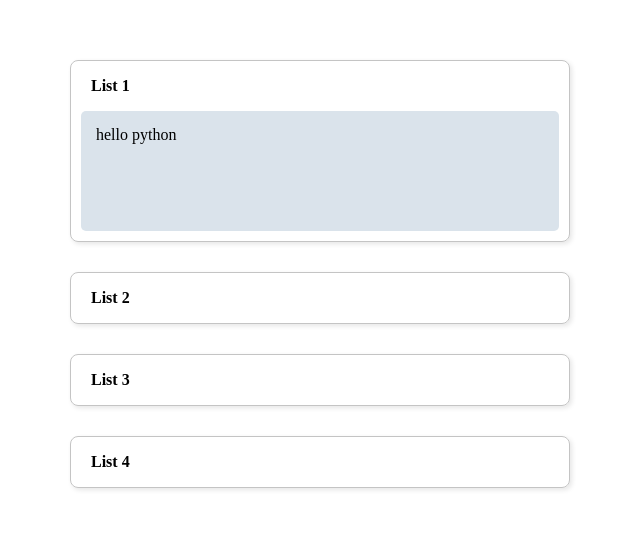
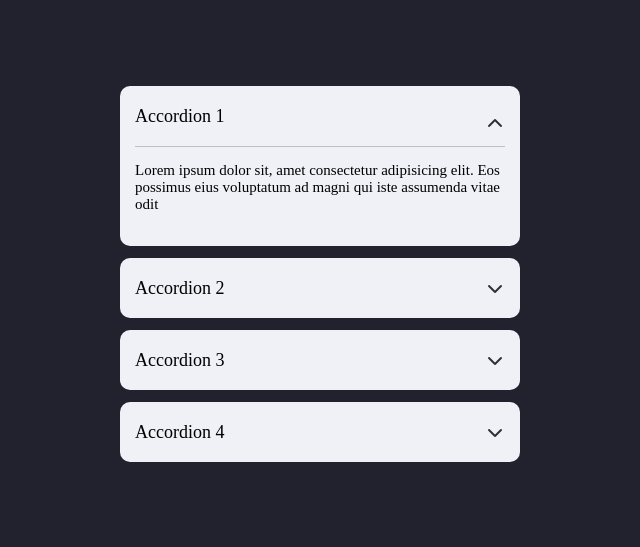
Before and after one commit to chmsk3321/-only_css-, a plain HTML site: page Accordion/index.html in a window 1280 px wide. Shown: the part 126-673 px from the top of the page, without its empty margins (320-960 px from the left). Drawn offline with Linux system fonts and the light colour scheme.

Commit message:
Edit Accordion

```diff
--- a/Accordion/index.html
+++ b/Accordion/index.html
@@ -1,50 +1,38 @@
 <!DOCTYPE html>
-<html lang="ko">
+<html lang="en">
 <head>
     <meta charset="UTF-8">
     <meta name="viewport" content="width=device-width, initial-scale=1.0">
-    <title>Only CSS / Accordion Menu</title>
+    <title>Only CSS / Accordion</title>
     <link rel="stylesheet" href="style.css">
+    <link rel="stylesheet" href="https://cdnjs.cloudflare.com/ajax/libs/font-awesome/7.0.1/css/all.min.css" integrity="sha512-2SwdPD6INVrV/lHTZbO2nodKhrnDdJK9/kg2XD1r9uGqPo1cUbujc+IYdlYdEErWNu69gVcYgdxlmVmzTWnetw==" crossorigin="anonymous" referrerpolicy="no-referrer" />
 </head>
 <body>
-    <ul>
-        <input type="radio" name="accordion" id="one" hidden checked>
-        <input type="radio" name="accordion" id="two" hidden>
-        <input type="radio" name="accordion" id="three" hidden>
-        <input type="radio" name="accordion" id="four" hidden>
+    <div class="accordion">
 
-        <label for="one" class="li" id="one">
-            <p>list 1</p>
-            <div class="one">
-                <p>
-                    hello python
-                </p>
-            </div>
-        </label>
-        <label for="two" class="li" id="two">
-            <p>list 2</p>
-            <div class="two">
-                <p>
-                    hello python
-                </p>
-            </div>
-        </label>
-        <label for="three" class="li" id="three">
-            <p>list 3</p>
-            <div class="three">
-                <p>
-                    hello python
-                </p>
-            </div>
-        </label>
-        <label for="four" class="li" id="four">
-            <p>list 4</p>
-            <div class="four">
-                <p>
-                    hello python
-                </p>
-            </div>
-        </label>
-    </ul>
+        <input type="radio" name="acc" id="one" hidden checked>
+        <input type="radio" name="acc" id="two" hidden>
+        <input type="radio" name="acc" id="three" hidden>
+        <input type="radio" name="acc" id="four" hidden>
+
+        <ul class="menu">
+            <label for="one" class="one">
+                <p class="title">Accordion 1 <i class="fa-solid fa-chevron-down"></i></p>
+                <div class="card_content">Lorem ipsum dolor sit, amet consectetur adipisicing elit. Eos possimus eius voluptatum ad magni qui iste assumenda vitae odit</div>
+            </label>
+            <label for="two" class="two">
+                <p class="title">Accordion 2 <i class="fa-solid fa-chevron-down"></i></p>
+                <div class="card_content">Lorem ipsum dolor sit, amet consectetur adipisicing elit. Eos possimus eius voluptatum ad magni qui iste assumenda vitae odit</div>
+            </label>
+            <label for="three" class="three">
+                <p class="title">Accordion 3 <i class="fa-solid fa-chevron-down"></i></p>
+                <div class="card_content">Lorem ipsum dolor sit, amet consectetur adipisicing elit. Eos possimus eius voluptatum ad magni qui iste assumenda vitae odit</div>
+            </label>
+            <label for="four" class="four">
+                <p class="title">Accordion 4 <i class="fa-solid fa-chevron-down"></i></p>
+                <div class="card_content">Lorem ipsum dolor sit, amet consectetur adipisicing elit. Eos possimus eius voluptatum ad magni qui iste assumenda vitae odit</div>
+            </label>
+        </ul>
+    </div>
 </body>
 </html>
--- a/Accordion/style.css
+++ b/Accordion/style.css
@@ -5,60 +5,62 @@
 }
 
 body {
-    width: 100%;
-    min-height: 100vh;
-    display: flex;
-    justify-content: center;
-    align-items: center;
+    height: 100vh;
+    display: grid;
+    place-items: center;
+    background-color: #22222f;
 }
 
-ul {
-    /* overflow: hidden; */
-    width: 500px;
+label {
+    display: block;
+    padding: 0 15px;
+    width: 400px;
+    background-color: #f0f0f7;
+    margin: 12px;
+    border-radius: 10px;
+    overflow: hidden;
+    height: 60px;
+    transition: .3s ease-out;
 }
 
-.li {
+.title {
     position: relative;
-    list-style: none;
-    padding: 0 10px;
-    display: block;
-    margin: 30px 0;
-    overflow: hidden;
-    border: 1px solid rgb(196, 196, 196);
-    border-radius: 8px;
-    box-shadow: 2px 2px 5px rgba(0, 0, 0, 0.1);
+    font-size: 18px;
+    width: 100%;
+    height: 60px;
+    line-height: 60px;
+    cursor: pointer;
 }
 
-.li > p {
-    display: block;
-    text-transform: capitalize;
-    height: 50px;
-    line-height: 50px;
-    cursor: pointer;
-    font-weight: bold;
-    padding-left: 10px;
+.title i {
+    position: absolute;
+    right: 0;
+    top: 50%;
+    transform: translateY(-50%);
+    font-size: 16px;
+    color: #2e2e2e;
+    transition: .15s ease-out;
 }
 
-div {
-    width: 100%;
-    /* height: 150px; */
-    height: 0;
-    overflow: hidden;
-    border-radius: 5px;
-    /* margin-bottom: 20px; */
-    background-color: rgb(218, 227, 235);
-    transition: 0.4s ease-in-out;
+.card_content {
+    padding: 15px 0;
+    word-break: break-all;
+    font-size: 15px;
+    border-top: 1px solid #c0c0c0;
 }
 
-div p {
-    padding: 15px;
+#one:checked ~ .menu .one,
+#two:checked ~ .menu .two,
+#three:checked ~ .menu .three,
+#four:checked ~ .menu .four
+{
+    height: 160px;
 }
 
-#one:checked ~ #one .one,
-#two:checked ~ #two .two,
-#three:checked ~ #three .three,
-#four:checked ~ #four .four
+#one:checked ~ .menu .one i,
+#two:checked ~ .menu .two i,
+#three:checked ~ .menu .three i,
+#four:checked ~ .menu .four i
 {
-    height: 120px;
-    margin-bottom: 10px;
+    transform: rotate(180deg);
 }
```
Also changed, not shown: Expend/index copy.html (deleted, +0 -241 lines).
